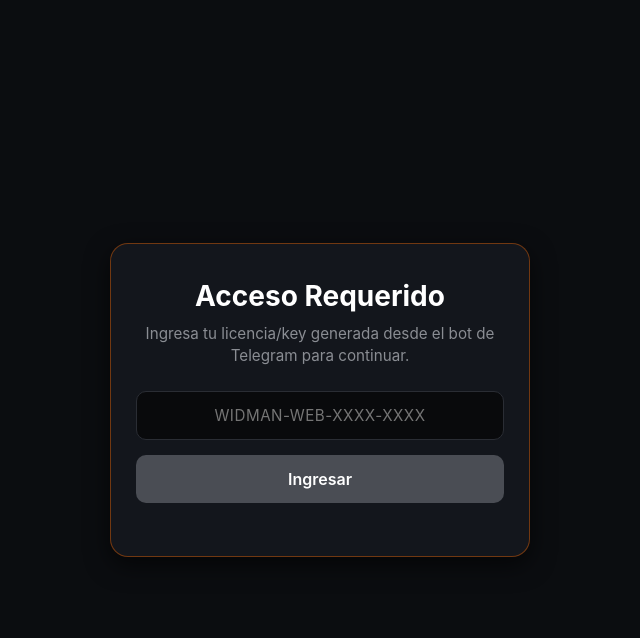
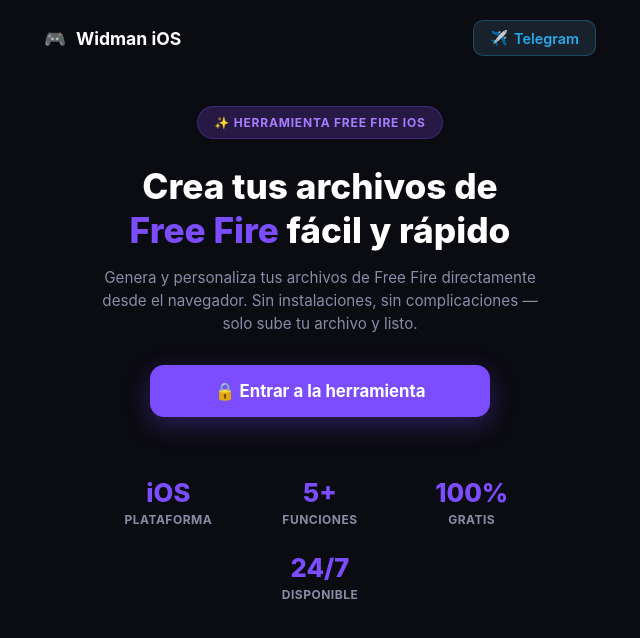
Before and after one commit to damiantorresmojica16-tech/Luminexx.dylib, a plain HTML site: page Index.html in a window 1280 px wide. Shown: the whole page, without its empty margins (320-960 px from the left). Drawn offline with Linux system fonts and the light colour scheme.

Commit message:
Update Index.html

```diff
--- a/Index.html
+++ b/Index.html
@@ -3,151 +3,321 @@
 <head>
   <meta charset="UTF-8">
   <meta name="viewport" content="width=device-width, initial-scale=1.0">
-  <title>Luminex Tool</title>
+  <title>Widman iOS</title>
   <style>
     :root {
-      --bg: #0b0d10;
-      --card-bg: #13161c;
-      --accent: #ff6b00;
-      --accent-hover: #e05d00;
+      --bg: #0b0b12;
+      --card-bg: #12121e;
+      --card-border: #1d1d2f;
+      --primary: #7c4dff;
+      --primary-hover: #651fff;
       --text: #ffffff;
-      --text-muted: #8a8d93;
+      --text-muted: #8b8ba7;
+      --accent-badge: #261a45;
+      --accent-badge-text: #a77cff;
       --error: #ff4d4d;
-      --success: #20c997;
-      --border: rgba(255, 107, 0, 0.4);
+      --success: #00e676;
     }
 
     * {
       box-sizing: border-box;
       margin: 0;
       padding: 0;
-      font-family: -apple-system, BlinkMacSystemFont, "Segoe UI", Roboto, Helvetica, Arial, sans-serif;
+      font-family: -apple-system, BlinkMacSystemFont, "Segoe UI", Roboto, sans-serif;
     }
 
     body {
       background-color: var(--bg);
       color: var(--text);
+      min-height: 100vh;
+      display: flex;
+      flex-direction: column;
+      align-items: center;
+      padding-bottom: 40px;
+    }
+
+    /* Header Navbar */
+    header {
+      width: 100%;
+      max-width: 600px;
+      padding: 20px 24px;
+      display: flex;
+      justify-content: space-between;
+      align-items: center;
+    }
+
+    .brand {
+      display: flex;
+      align-items: center;
+      gap: 10px;
+      font-weight: 700;
+      font-size: 1.1rem;
+    }
+
+    .btn-telegram {
+      background: #18222d;
+      color: #29a9eb;
+      border: 1px solid rgba(41, 169, 235, 0.3);
+      padding: 8px 16px;
+      border-radius: 10px;
+      text-decoration: none;
+      font-size: 0.9rem;
+      font-weight: 600;
+      display: flex;
+      align-items: center;
+      gap: 6px;
+    }
+
+    /* Hero Principal */
+    .hero {
+      text-align: center;
+      padding: 30px 20px 20px;
+      max-width: 500px;
+      width: 100%;
+    }
+
+    .badge {
+      display: inline-flex;
+      align-items: center;
+      gap: 6px;
+      background: var(--accent-badge);
+      color: var(--accent-badge-text);
+      padding: 8px 16px;
+      border-radius: 20px;
+      font-size: 0.75rem;
+      font-weight: 700;
+      letter-spacing: 0.8px;
+      border: 1px solid rgba(124, 77, 255, 0.3);
+      margin-bottom: 25px;
+      text-transform: uppercase;
+    }
+
+    h1 {
+      font-size: 2.2rem;
+      font-weight: 800;
+      line-height: 1.25;
+      margin-bottom: 15px;
+    }
+
+    h1 span {
+      color: var(--primary);
+    }
+
+    p.description {
+      color: var(--text-muted);
+      font-size: 0.95rem;
+      line-height: 1.5;
+      margin-bottom: 30px;
+    }
+
+    .btn-main {
+      width: 100%;
+      max-width: 340px;
+      background: var(--primary);
+      color: #fff;
+      border: none;
+      padding: 16px;
+      border-radius: 14px;
+      font-size: 1.05rem;
+      font-weight: 700;
+      cursor: pointer;
+      display: inline-flex;
+      align-items: center;
+      justify-content: center;
+      gap: 8px;
+      box-shadow: 0 8px 25px rgba(124, 77, 255, 0.3);
+      transition: all 0.2s ease;
+    }
+
+    .btn-main:hover {
+      background: var(--primary-hover);
+      transform: translateY(-2px);
+    }
+
+    .btn-main:disabled {
+      background: #33334d;
+      box-shadow: none;
+      cursor: not-allowed;
+      transform: none;
+    }
+
+    /* Stats Grid */
+    .stats-grid {
+      display: grid;
+      grid-template-columns: repeat(3, 1fr);
+      gap: 15px;
+      width: 100%;
+      max-width: 480px;
+      margin: 40px 0 20px;
+      padding: 0 20px;
+      text-align: center;
+    }
+
+    .stat-item h3 {
+      font-size: 1.6rem;
+      font-weight: 800;
+      color: var(--primary);
+      margin-bottom: 4px;
+    }
+
+    .stat-item p {
+      font-size: 0.75rem;
+      color: var(--text-muted);
+      font-weight: 700;
+      letter-spacing: 0.5px;
+      text-transform: uppercase;
+    }
+
+    .stat-single {
+      grid-column: span 3;
+      margin-top: 10px;
+    }
+
+    /* Modal / Pop-up de Key */
+    .modal-overlay {
+      position: fixed;
+      top: 0;
+      left: 0;
+      width: 100%;
+      height: 100%;
+      background: rgba(0, 0, 0, 0.85);
+      backdrop-filter: blur(8px);
       display: flex;
       justify-content: center;
       align-items: center;
-      min-height: 100vh;
+      z-index: 1000;
       padding: 20px;
     }
 
-    .card {
+    .modal-card {
       background: var(--card-bg);
+      border: 1px solid var(--primary);
+      padding: 30px 24px;
+      border-radius: 20px;
       width: 100%;
-      max-width: 420px;
-      padding: 35px 25px;
-      border-radius: 18px;
-      border: 1px solid var(--border);
+      max-width: 400px;
       text-align: center;
-      box-shadow: 0 8px 25px rgba(0,0,0,0.6);
     }
 
-    h2 {
-      font-size: 1.75rem;
-      font-weight: 700;
-      margin-bottom: 10px;
-      color: #ffffff;
-    }
-
-    p.subtitle {
-      color: var(--text-muted);
-      font-size: 0.95rem;
-      line-height: 1.4;
-      margin-bottom: 25px;
-    }
-
-    .input-box {
+    .modal-card input {
       width: 100%;
       padding: 14px;
-      border-radius: 10px;
-      border: 1px solid #2a2d34;
-      background: #090a0c;
-      color: #ffffff;
+      margin: 18px 0;
+      border-radius: 12px;
+      border: 1px solid var(--card-border);
+      background: #08080e;
+      color: #fff;
       text-align: center;
       font-size: 0.95rem;
-      letter-spacing: 0.5px;
-      margin-bottom: 15px;
       outline: none;
     }
 
-    .input-box:focus {
-      border-color: var(--accent);
+    .modal-card input:focus {
+      border-color: var(--primary);
     }
 
-    .btn {
-      width: 100%;
-      background: #4a4d54;
-      color: #ffffff;
-      border: none;
-      padding: 14px;
-      font-size: 1rem;
-      font-weight: 600;
-      border-radius: 10px;
+    .file-box {
+      border: 2px dashed var(--primary);
+      border-radius: 14px;
+      padding: 25px;
+      margin: 15px 0;
       cursor: pointer;
-      transition: background 0.2s ease;
+      background: rgba(124, 77, 255, 0.03);
     }
 
-    .btn.active {
-      background: var(--accent);
-    }
-
-    .btn.active:hover {
-      background: var(--accent-hover);
-    }
-
-    .file-zone {
-      border: 2px dashed var(--accent);
-      border-radius: 12px;
-      padding: 25px;
-      margin: 20px 0;
-      cursor: pointer;
-      background: rgba(255, 107, 0, 0.02);
-    }
-
-    .file-zone input {
-      display: none;
-    }
+    .file-box input { display: none; }
 
     .msg {
-      margin-top: 18px;
+      margin-top: 15px;
       font-size: 0.9rem;
       font-weight: 600;
     }
-
     .msg.error { color: var(--error); }
     .msg.success { color: var(--success); }
-    .hidden { display: none; }
+
+    .hidden { display: none !important; }
   </style>
 </head>
 <body>
 
-  <div class="card">
-    <!-- Vista 1: Entrada de Key -->
-    <div id="viewKey">
-      <h2>Acceso Requerido</h2>
-      <p class="subtitle">Ingresa tu licencia/key generada desde el bot de Telegram para continuar.</p>
+  <!-- Header -->
+  <header>
+    <div class="brand">
+      <span>🎮</span> Widman iOS
+    </div>
+    <a href="https://t.me/" class="btn-telegram" target="_blank">
+      <span>✈️</span> Telegram
+    </a>
+  </header>
 
-      <input type="text" id="inputKey" class="input-box" placeholder="WIDMAN-WEB-XXXX-XXXX" oninput="toggleBtnState()" />
-      <button id="btnIngresar" class="btn" onclick="validarKey()">Ingresar</button>
-
-      <div id="msgKey" class="msg"></div>
+  <!-- Hero Principal -->
+  <section class="hero">
+    <div class="badge">
+      ✨ HERRAMIENTA FREE FIRE IOS
     </div>
 
-    <!-- Vista 2: Subir Archivo (Oculta hasta validar key) -->
-    <div id="viewTool" class="hidden">
-      <h2>Luminex Tool</h2>
-      <p class="subtitle">Sube tu archivo para aplicar la modificación automáticamente.</p>
+    <h1>Crea tus archivos de<br><span>Free Fire</span> fácil y rápido</h1>
 
-      <div class="file-zone" onclick="document.getElementById('fileInput').click()">
-        <span id="fileLabel">📁 Seleccionar archivo</span>
-        <input type="file" id="fileInput" onchange="archivoSeleccionado(this)" />
+    <p class="description">
+      Genera y personaliza tus archivos de Free Fire directamente desde el navegador. Sin instalaciones, sin complicaciones — solo sube tu archivo y listo.
+    </p>
+
+    <button class="btn-main" onclick="abrirModalKey()">
+      🔒 Entrar a la herramienta
+    </button>
+  </section>
+
+  <!-- Stats Grid -->
+  <div class="stats-grid">
+    <div class="stat-item">
+      <h3>iOS</h3>
+      <p>Plataforma</p>
+    </div>
+    <div class="stat-item">
+      <h3>5+</h3>
+      <p>Funciones</p>
+    </div>
+    <div class="stat-item">
+      <h3>100%</h3>
+      <p>Gratis</p>
+    </div>
+    <div class="stat-item stat-single">
+      <h3>24/7</h3>
+      <p>Disponible</p>
+    </div>
+  </div>
+
+  <!-- Modal de Validación / Subida -->
+  <div id="modalHerramienta" class="modal-overlay hidden">
+    <div class="modal-card">
+      <!-- Paso 1: Ingresar Key -->
+      <div id="stepKey">
+        <h2>Acceso Requerido</h2>
+        <p style="color: var(--text-muted); font-size: 0.85rem; margin-top: 6px;">
+          Ingresa la key generada desde el bot de Telegram.
+        </p>
+        <input type="text" id="inputKey" placeholder="WIDMAN-WEB-XXXX-XXXX" />
+        <button id="btnValidar" class="btn-main" style="width: 100%;" onclick="validarKey()">Validar e Ingresar</button>
+        <button class="btn-main" style="width: 100%; background: transparent; border: 1px solid var(--card-border); margin-top: 10px;" onclick="cerrarModal()">Cancelar</button>
+        <div id="msgKey" class="msg"></div>
       </div>
 
-      <button id="btnProcesar" class="btn active" onclick="procesarArchivo()" disabled>Modificar y Descargar</button>
-      <div id="msgTool" class="msg"></div>
+      <!-- Paso 2: Subir Archivo -->
+      <div id="stepTool" class="hidden">
+        <h2>Herramienta iOS</h2>
+        <p style="color: var(--text-muted); font-size: 0.85rem; margin-top: 6px;">
+          Sube tu archivo para procesarlo en el servidor.
+        </p>
+
+        <div class="file-box" onclick="document.getElementById('fileInput').click()">
+          <span id="fileLabel">📁 Seleccionar archivo</span>
+          <input type="file" id="fileInput" onchange="actualizarArchivo(this)" />
+        </div>
+
+        <button id="btnProcesar" class="btn-main" style="width: 100%;" onclick="procesarArchivo()" disabled>Modificar y Descargar</button>
+        <button class="btn-main" style="width: 100%; background: transparent; border: 1px solid var(--card-border); margin-top: 10px;" onclick="cerrarModal()">Cerrar</button>
+        <div id="msgTool" class="msg"></div>
+      </div>
     </div>
   </div>
 
@@ -155,54 +325,69 @@
     const API_URL = "https://luminexx-dylib.onrender.com";
     let keyGuardada = "";
 
-    function toggleBtnState() {
-      const val = document.getElementById("inputKey").value.trim();
-      const btn = document.getElementById("btnIngresar");
-      if (val.length > 0) {
-        btn.classList.add("active");
-      } else {
-        btn.classList.remove("active");
-      }
+    function abrirModalKey() {
+      document.getElementById("modalHerramienta").classList.remove("hidden");
+    }
+
+    function cerrarModal() {
+      document.getElementById("modalHerramienta").classList.add("hidden");
     }
 
     async function validarKey() {
       const input = document.getElementById("inputKey");
-      const btn = document.getElementById("btnIngresar");
+      const btn = document.getElementById("btnValidar");
       const msg = document.getElementById("msgKey");
-      const keyVal = input.value.trim();
+      const val = input.value.trim();
 
-      if (!keyVal) return;
+      if (!val) {
+        msg.className = "msg error";
+        msg.textContent = "Ingresa una key válida.";
+        return;
+      }
 
       btn.disabled = true;
       msg.className = "msg";
-      msg.textContent = "Verificando en base de datos...";
+      msg.textContent = "Conectando con el servidor...";
 
       try {
-        const response = await fetch(`${API_URL}/validar-key?key=${encodeURIComponent(keyVal)}`);
+        const controller = new AbortController();
+        const timeoutId = setTimeout(() => controller.abort(), 20000); // Timeout de 20s para el cold start
+
+        const response = await fetch(`${API_URL}/validar-key?key=${encodeURIComponent(val)}`, {
+          method: "GET",
+          signal: controller.signal,
+          headers: { "Accept": "application/json" }
+        });
+
+        clearTimeout(timeoutId);
         const data = await response.json();
 
         if (data.valida) {
-          keyGuardada = keyVal;
+          keyGuardada = val;
           msg.className = "msg success";
           msg.textContent = "¡Key válida!";
 
           setTimeout(() => {
-            document.getElementById("viewKey").classList.add("hidden");
-            document.getElementById("viewTool").classList.remove("hidden");
-          }, 500);
+            document.getElementById("stepKey").classList.add("hidden");
+            document.getElementById("stepTool").classList.remove("hidden");
+          }, 600);
         } else {
           msg.className = "msg error";
-          msg.textContent = data.error || "Key no válida o expirada.";
+          msg.textContent = data.error || "Key no válida.";
           btn.disabled = false;
         }
-      } catch (err) {
+      } catch (e) {
         msg.className = "msg error";
-        msg.textContent = "Error al conectar con el servidor.";
+        if (e.name === 'AbortError') {
+          msg.textContent = "El servidor estaba dormido. Intenta dar clic otra vez.";
+        } else {
+          msg.textContent = "Error de conexión con el servidor.";
+        }
         btn.disabled = false;
       }
     }
 
-    function archivoSeleccionado(input) {
+    function actualizarArchivo(input) {
       const label = document.getElementById("fileLabel");
       const btn = document.getElementById("btnProcesar");
 
@@ -238,7 +423,7 @@
 
         if (!response.ok) {
           const errData = await response.json();
-          throw new Error(errData.detail || "Error al modificar archivo.");
+          throw new Error(errData.detail || "Error al procesar.");
         }
 
         const blob = await response.blob();
@@ -255,7 +440,7 @@
         msg.textContent = "¡Descargado con éxito!";
       } catch (err) {
         msg.className = "msg error";
-        msg.textContent = err.message || "Ocurrió un error inesperado.";
+        msg.textContent = err.message || "Error al procesar.";
       } finally {
         btn.disabled = false;
       }
```
